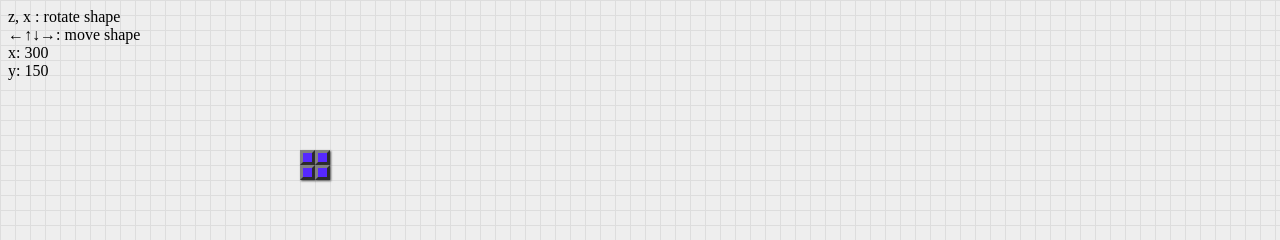
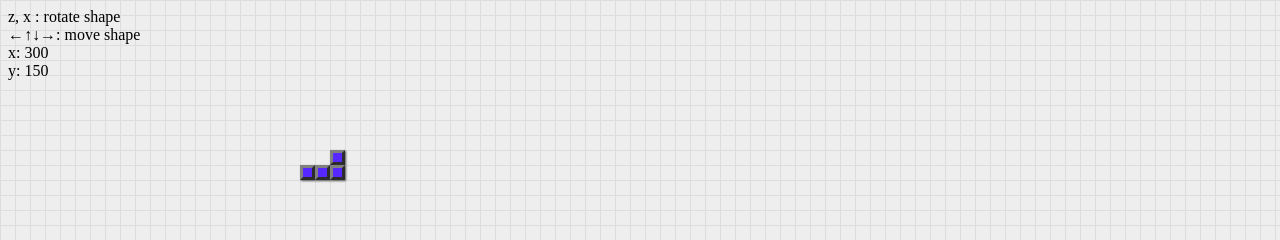
Before and after one commit to jlbuganan/tetrjs, a website: page src/index.html in a window 1280 px wide. Shown: the top 240 px of the page. Drawn offline with Linux system fonts and the light colour scheme.

Commit message:
generate random shape

```diff
--- a/src/index.html
+++ b/src/index.html
@@ -25,7 +25,7 @@
     </div>
 
     <!-- === Main Shape ================ -->
-    <div id="currentShape" class="shape o rot-1">
+    <div id="currentShape" class="shape rot-1">
       <div class="block"></div>
       <div class="block"></div>
       <div class="block"></div>
--- a/src/scripts/scripts.js
+++ b/src/scripts/scripts.js
@@ -7,6 +7,7 @@ let shape = {
   rotationIndex: 1,
   type: ''
 };
+let shapeTypes = [ 't', 'i', 'j', 'l', 's', 'z', 'o' ];
 
 // Stats
 let xPos = document.querySelector('#xPos');
@@ -14,10 +15,18 @@ let yPos = document.querySelector('#yPos');
 
 // Get current shape and set initial position
 let currentShape = document.querySelector('#currentShape');
+generateRandomShape();
 setXandY(shape.left, shape.top);
 
 // Listen for keydown
 window.addEventListener('keydown', transformShape);
+
+function generateRandomShape() {
+  randomIndex = Math.floor(Math.random() * 6);
+  shape.type = shapeTypes[randomIndex];
+  currentShape.classList.remove(shapeTypes.join(','));
+  currentShape.classList.add(shape.type);
+}
 
 function transformShape(e) {
   switch(e.keyCode) {
--- a/src/styles/shape.css
+++ b/src/styles/shape.css
@@ -1,8 +1,6 @@
 
 .shape {
   position: absolute;
-  background-color: #ccc;
-  transition: all .1s ease-in-out;
 }
 
 .block {
```
